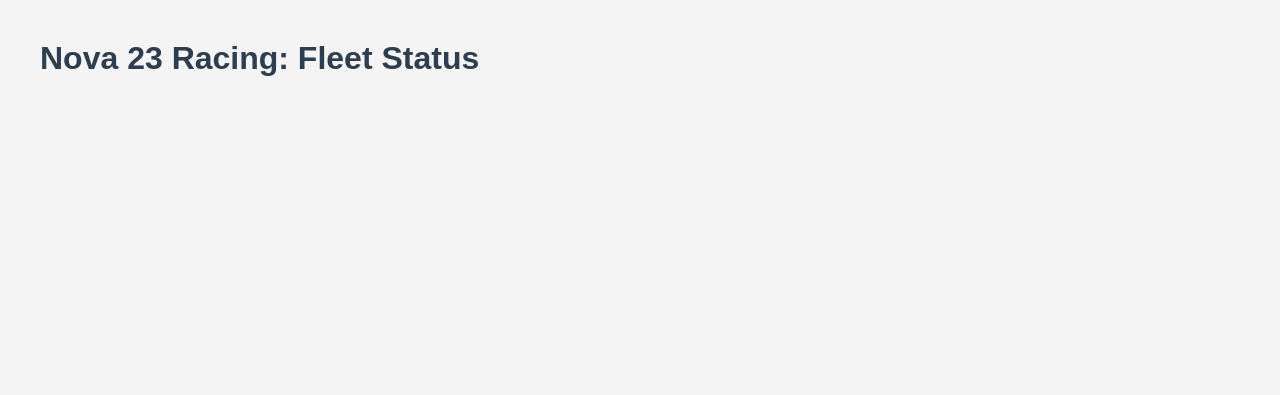
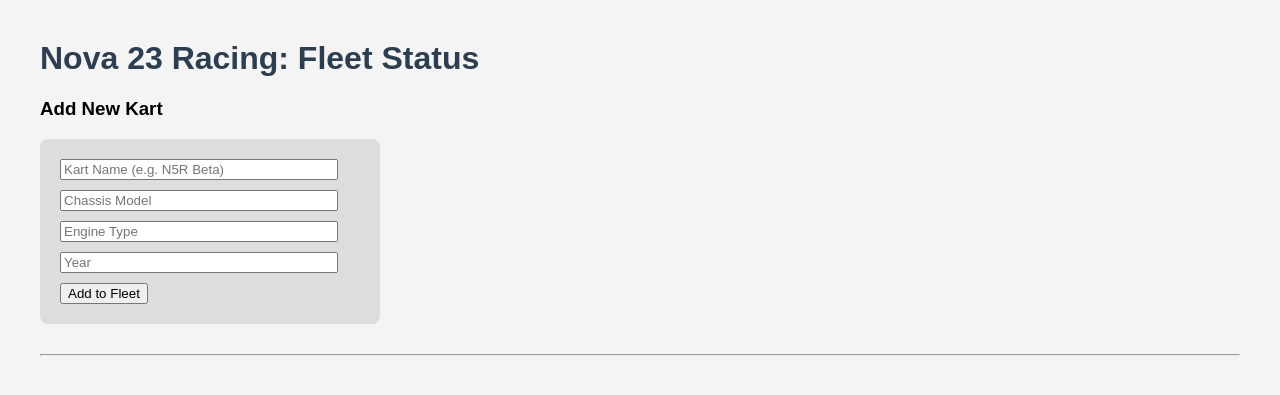
Before and after one commit to Nova23Racing/kart-maintenance-tracker, a Flask app: page / in a window 1280 px wide. Shown: the top 395 px of the page. Run offline with Flask 3, Linux system fonts and the light colour scheme; data that the repository does not hold is empty.

Commit message:
Implement web form to add new karts to database

```diff
--- a/app.py
+++ b/app.py
@@ -1,5 +1,5 @@
 import sqlite3
-from flask import Flask, render_template
+from flask import Flask, render_template, request, url_for, redirect
 
 app = Flask(__name__)
 
@@ -15,5 +15,19 @@ def index():
     conn.close()
     return render_template('index.html', karts=karts)
 
+@app.route('/add', methods=('POST',))
+def add_kart():
+    name = request.form['name']
+    chassis = request.form['chassis']
+    engine = request.form['engine']
+    year = request.form['year']
+
+    conn = get_db_connection()
+    conn.execute('INSERT INTO karts (name, chassis_model, engine_type, year) VALUES (?, ?, ?, ?)',
+                 (name, chassis, engine, year))
+    conn.commit()
+    conn.close()
+    return redirect(url_for('index'))
+
 if __name__ == '__main__':
     app.run(debug=True)
--- a/templates/index.html
+++ b/templates/index.html
@@ -5,12 +5,26 @@
     <title>N5R Kart Maintenance Tracker</title>
     <style>
         body { font-family: sans-serif; margin: 40px; background-color: #f4f4f4; }
-        .kart-card { background: white; padding: 20px; border-radius: 8px; box-shadow: 0 2px 5px rgba(0,0,0,0.1); width: 300px; }
+        .kart-card { background: white; padding: 20px; border-radius: 8px; margin-bottom: 10px; box-shadow: 0 2px 5px rgba(0,0,0,0.1); width: 300px; }
+        form { background: #ddd; padding: 20px; border-radius: 8px; margin-bottom: 30px; width: 300px; }
+        input { display: block; margin-bottom: 10px; width: 90%; }
         h1 { color: #2c3e50; }
     </style>
 </head>
 <body>
     <h1>Nova 23 Racing: Fleet Status</h1>
+
+    <h3>Add New Kart</h3>
+    <form action="/add" method="POST">
+        <input type="text" name="name" placeholder="Kart Name (e.g. N5R Beta)" required>
+        <input type="text" name="chassis" placeholder="Chassis Model">
+        <input type="text" name="engine" placeholder="Engine Type">
+        <input type="number" name="year" placeholder="Year">
+        <button type="submit">Add to Fleet</button>
+    </form>
+
+    <hr>
+
     <div id="fleet">
         {% for kart in karts %}
             <div class="kart-card">
```
